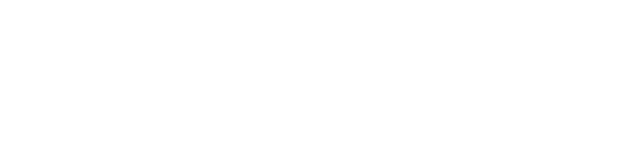
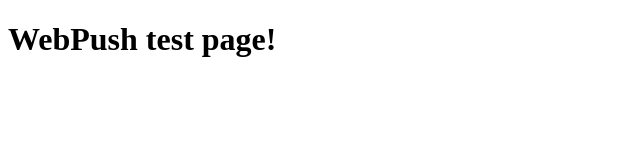
Before and after one commit to alexpalade/WebPushTestPage, a plain HTML site: page index.html in a window 1280 px wide. Shown: the whole page, without its empty margins (0-640 px from the left). Drawn offline with Linux system fonts and the light colour scheme.

Commit message:
Add webpush

```diff
--- a/index.html
+++ b/index.html
@@ -10,12 +10,29 @@
     <!-- Place favicon.ico in the root directory -->
   </head>
   <body>
-    <!--[if lt IE 8]>
-      <p class="browserupgrade">
-        You are using an <strong>outdated</strong> browser. Please
-        <a href="http://browsehappy.com/">upgrade your browser</a> to improve
-        your experience.
-      </p>
-    <![endif]-->
+    <h1>WebPush test page!</h1>
+    <!-- start webpushr code -->
+    <script>
+      (function (w, d, s, id) {
+        if (typeof w.webpushr !== "undefined") return;
+        w.webpushr =
+          w.webpushr ||
+          function () {
+            (w.webpushr.q = w.webpushr.q || []).push(arguments);
+          };
+        var js,
+          fjs = d.getElementsByTagName(s)[0];
+        js = d.createElement(s);
+        js.id = id;
+        js.async = 1;
+        js.src = "https://cdn.webpushr.com/app.min.js";
+        fjs.parentNode.appendChild(js);
+      })(window, document, "script", "webpushr-jssdk");
+      webpushr("setup", {
+        key:
+          "BCTw2pii_wP4tWNL1SnnEAVacrixWYk9yp8oyMz4z6rEA1Il0FMUJPs-HYy0wiIMuKgIisVepVRVyjPNU8fMYqs",
+      });
+    </script>
+    <!-- end webpushr code -->
   </body>
 </html>
--- /dev/null
+++ b/webpushr-sw.js
@@ -0,0 +1 @@
+importScripts('https://cdn.webpushr.com/sw-server.min.js');
```
